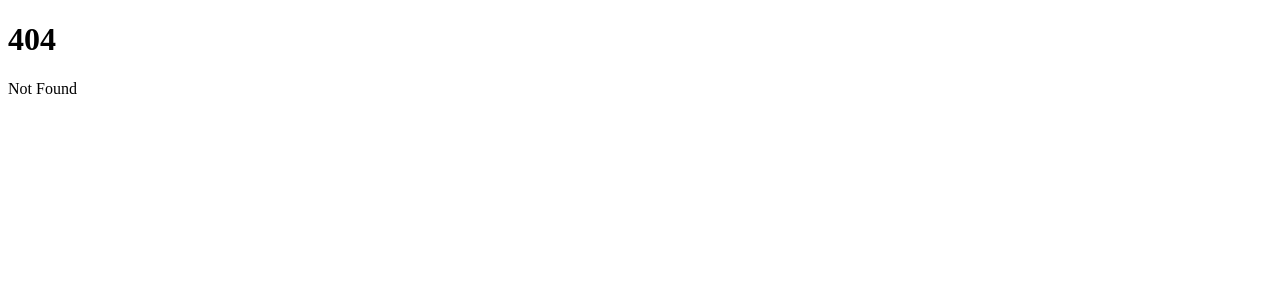
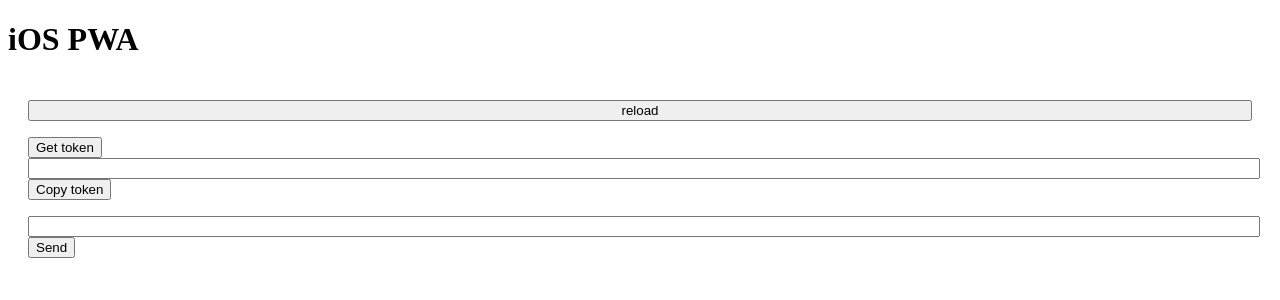
Before and after one commit to suzulabo/try-sveltekit, a SvelteKit app in the folder packages/web-notification/: page /ios-pwa in a window 1280 px wide. Before the commit this address had no page. Shown: the top 300 px of the page. Built offline with nearby package versions, Linux system fonts and the light colour scheme.

Commit message:
Change iOS PWA scope

```diff
--- /dev/null
+++ b/packages/web-notification/src/routes/ios-pwa/+page.svelte
@@ -0,0 +1,7 @@
+<script lang="ts">
+  import TopPage from '../+page.svelte';
+</script>
+
+<h1>iOS PWA</h1>
+
+<TopPage />
```
Also changed, not shown: packages/web-notification/static/ios.webmanifest.
